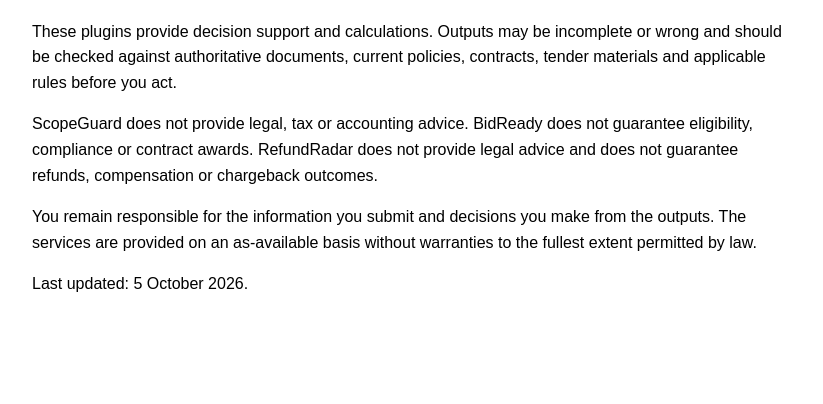
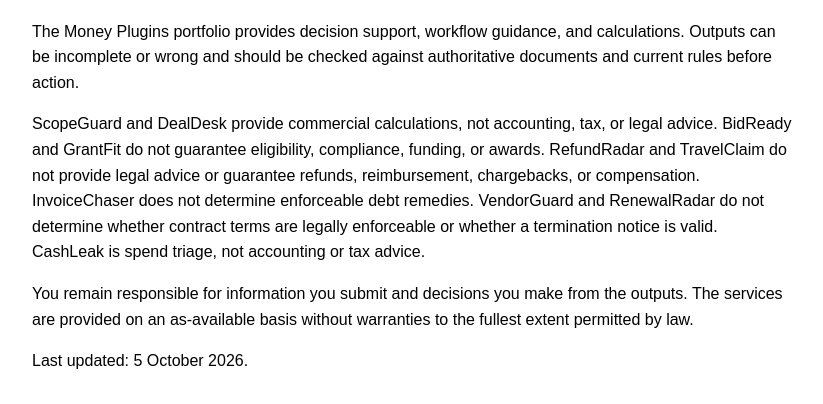
Before and after one commit to qtmbg/myguard, a website: page terms.html in a window 1280 px wide. Shown: the part 102-506 px from the top of the page, without its empty margins (228-1051 px from the left). Drawn offline with Linux system fonts and the light colour scheme.

Commit message:
Update terms.html for ten-plugin portfolio

```diff
--- a/terms.html
+++ b/terms.html
@@ -1 +1 @@
-<!doctype html><html><head><meta charset="utf-8"><meta name="viewport" content="width=device-width,initial-scale=1"><title>Terms — Money Plugins</title></head><body style="font-family:Arial;max-width:760px;margin:48px auto;padding:0 20px;line-height:1.6"><h1>Terms of Service</h1><p>These plugins provide decision support and calculations. Outputs may be incomplete or wrong and should be checked against authoritative documents, current policies, contracts, tender materials and applicable rules before you act.</p><p>ScopeGuard does not provide legal, tax or accounting advice. BidReady does not guarantee eligibility, compliance or contract awards. RefundRadar does not provide legal advice and does not guarantee refunds, compensation or chargeback outcomes.</p><p>You remain responsible for the information you submit and decisions you make from the outputs. The services are provided on an as-available basis without warranties to the fullest extent permitted by law.</p><p>Last updated: 5 October 2026.</p></body></html>
+<!doctype html><html><head><meta charset="utf-8"><meta name="viewport" content="width=device-width,initial-scale=1"><title>Terms — Money Plugins</title></head><body style="font-family:Arial;max-width:760px;margin:48px auto;padding:0 20px;line-height:1.6"><h1>Terms of Service</h1><p>The Money Plugins portfolio provides decision support, workflow guidance, and calculations. Outputs can be incomplete or wrong and should be checked against authoritative documents and current rules before action.</p><p>ScopeGuard and DealDesk provide commercial calculations, not accounting, tax, or legal advice. BidReady and GrantFit do not guarantee eligibility, compliance, funding, or awards. RefundRadar and TravelClaim do not provide legal advice or guarantee refunds, reimbursement, chargebacks, or compensation. InvoiceChaser does not determine enforceable debt remedies. VendorGuard and RenewalRadar do not determine whether contract terms are legally enforceable or whether a termination notice is valid. CashLeak is spend triage, not accounting or tax advice.</p><p>You remain responsible for information you submit and decisions you make from the outputs. The services are provided on an as-available basis without warranties to the fullest extent permitted by law.</p><p>Last updated: 5 October 2026.</p></body></html>
```
